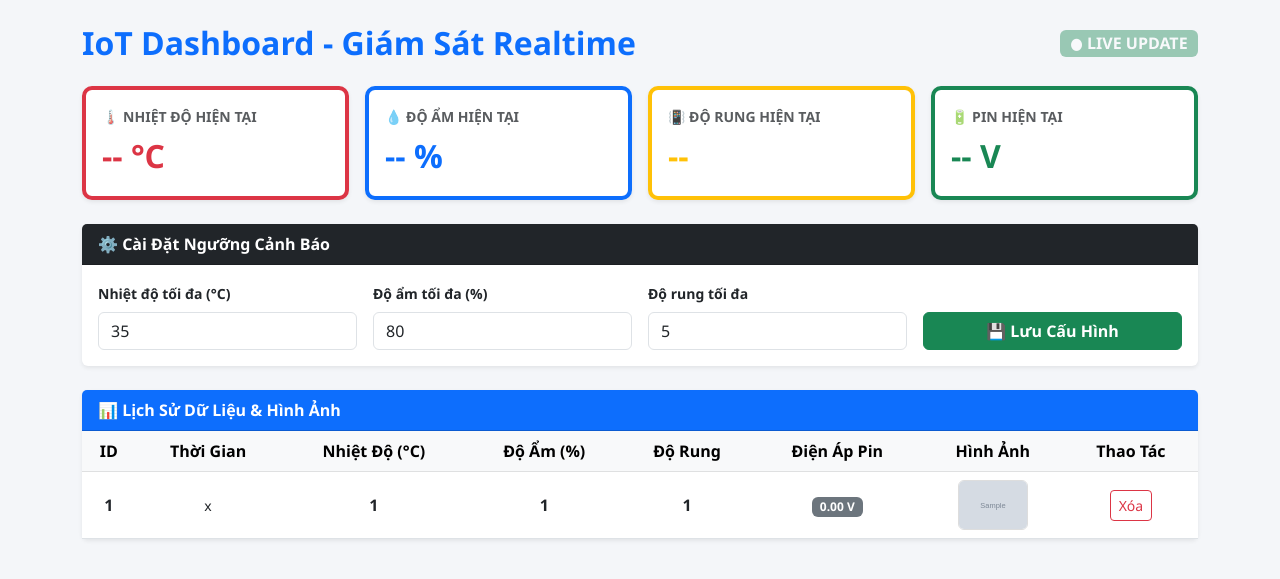
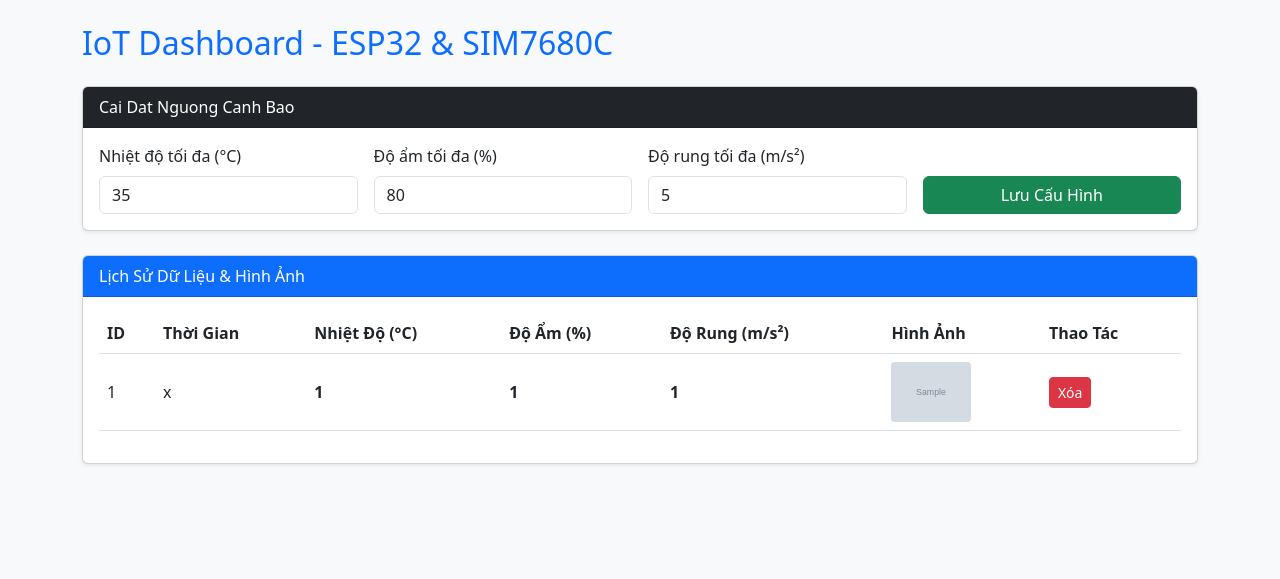
Before and after one commit to TuanHuynhiron/esp32-iot-backend, a Flask app: page / in a window 1280 px wide. Shown: the top 579 px of the page. Run offline with Flask 3, Linux system fonts and the light colour scheme; data comes from the database, SQL or seed files in the repository; tables that the repository leaves empty hold one stand-in row (values such as "Sample post"); grey boxes marked "Sample" are stand-in pictures.

Commit message:
Update index.html

```diff
--- a/esp32-render-backend/templates/index.html
+++ b/esp32-render-backend/templates/index.html
@@ -2,94 +2,53 @@
 <html lang="vi">
 <head>
     <meta charset="UTF-8">
-    <meta name="viewport" content="width=device-width, initial-scale=1.0">
-    <title>IoT Dashboard - Giám Sát Cảm Biến & SIM7680C</title>
+    <title>Giam Sat Ciem Tra IoT - SIM7680C</title>
     <link rel="stylesheet" href="https://cdn.jsdelivr.net/npm/bootstrap@5.3.0/dist/css/bootstrap.min.css">
     <style>
-        body { background-color: #f4f6f9; font-family: 'Segoe UI', Tahoma, Geneva, Verdana, sans-serif; }
-        .alert-row { background-color: #ffe6e6 !important; }
-        .img-thumb { width: 70px; height: 50px; object-fit: cover; border-radius: 6px; cursor: pointer; border: 1px solid #ddd; transition: transform 0.2s; }
-        .img-thumb:hover { transform: scale(1.1); }
-        .card-stat { border-radius: 10px; transition: transform 0.2s, box-shadow 0.2s; }
-        .card-stat:hover { transform: translateY(-3px); box-shadow: 0 6px 15px rgba(0,0,0,0.1); }
-        .stat-val { font-size: 2rem; font-weight: 700; margin-top: 5px; }
-        .live-badge { animation: pulse 1.5s infinite; }
-        @keyframes pulse { 0% { opacity: 1; } 50% { opacity: 0.4; } 100% { opacity: 1; } }
+        .alert-row { background-color: #ffcccc !important; }
+        .img-thumb { width: 80px; height: 60px; object-fit: cover; border-radius: 4px; cursor: pointer; }
     </style>
 </head>
-<body>
+<body class="bg-light">
 <div class="container py-4">
-    <div class="d-flex justify-content-between align-items-center mb-4">
-        <h2 class="text-primary fw-bold m-0">IoT Dashboard - Giám Sát Realtime</h2>
-        <span class="badge bg-success live-badge fs-6">● LIVE UPDATE</span>
-    </div>
+    <h2 class="mb-4 text-primary font-weight-bold">IoT Dashboard - ESP32 & SIM7680C</h2>
 
-    <!-- KHỐI HIỂN THỊ THÔNG SỐ TRỰC TUYẾN -->
-    <div class="row g-3 mb-4">
-        <div class="col-md-3">
-            <div class="card card-stat shadow-sm p-3 border-start border-danger border-4">
-                <div class="text-muted small fw-bold">🌡️ NHIỆT ĐỘ HIỆN TẠI</div>
-                <div class="stat-val text-danger" id="currTemp">-- °C</div>
-            </div>
-        </div>
-        <div class="col-md-3">
-            <div class="card card-stat shadow-sm p-3 border-start border-primary border-4">
-                <div class="text-muted small fw-bold">💧 ĐỘ ẨM HIỆN TẠI</div>
-                <div class="stat-val text-primary" id="currHum">-- %</div>
-            </div>
-        </div>
-        <div class="col-md-3">
-            <div class="card card-stat shadow-sm p-3 border-start border-warning border-4">
-                <div class="text-muted small fw-bold">📳 ĐỘ RUNG HIỆN TẠI</div>
-                <div class="stat-val text-warning" id="currVib">--</div>
-            </div>
-        </div>
-        <div class="col-md-3">
-            <div class="card card-stat shadow-sm p-3 border-start border-success border-4">
-                <div class="text-muted small fw-bold">🔋 PIN HIỆN TẠI</div>
-                <div class="stat-val text-success" id="currBat">-- V</div>
-            </div>
-        </div>
-    </div>
-
-    <!-- KHỐI CÀI ĐẶT NGƯỠNG CẢNH BÁO -->
-    <div class="card mb-4 shadow-sm border-0">
-        <div class="card-header bg-dark text-white fw-bold">⚙️ Cài Đặt Ngưỡng Cảnh Báo</div>
+    <!-- Khối nhập Ngưỡng cảnh báo -->
+    <div class="card mb-4 shadow-sm">
+        <div class="card-header bg-dark text-white font-weight-bold">Cai Dat Nguong Canh Bao</div>
         <div class="card-body">
             <form id="threshForm" class="row g-3">
                 <div class="col-md-3">
-                    <label class="form-label small fw-bold">Nhiệt độ tối đa (°C)</label>
+                    <label class="form-label">Nhiệt độ tối đa (°C)</label>
                     <input type="number" step="0.1" class="form-control" id="tempThresh">
                 </div>
                 <div class="col-md-3">
-                    <label class="form-label small fw-bold">Độ ẩm tối đa (%)</label>
+                    <label class="form-label">Độ ẩm tối đa (%)</label>
                     <input type="number" step="0.1" class="form-control" id="humThresh">
                 </div>
                 <div class="col-md-3">
-                    <label class="form-label small fw-bold">Độ rung tối đa</label>
+                    <label class="form-label">Độ rung tối đa (m/s²)</label>
                     <input type="number" step="0.1" class="form-control" id="vibThresh">
                 </div>
                 <div class="col-md-3 d-flex align-items-end">
-                    <button type="button" onclick="saveThresholds()" class="btn btn-success w-100 fw-bold">💾 Lưu Cấu Hình</button>
+                    <button type="button" onclick="saveThresholds()" class="btn btn-success w-100">Lưu Cấu Hình</button>
                 </div>
             </form>
         </div>
     </div>
 
-    <!-- BẢNG LỊCH SỬ DỮ LIỆU -->
-    <div class="card shadow-sm border-0">
-        <div class="card-header bg-primary text-white fw-bold">📊 Lịch Sử Dữ Liệu & Hình Ảnh</div>
-        <div class="card-body p-0">
-            <div class="table-responsive">
-                <table class="table table-hover align-middle mb-0 text-center">
-                    <thead class="table-light">
+    <!-- Bảng Dữ Liệu -->
+    <div class="card shadow-sm">
+        <div class="card-header bg-primary text-white font-weight-bold">Lịch Sử Dữ Liệu & Hình Ảnh</div>
+        <div class="card-body">
+            <table class="table table-hover align-middle">
+                <thead>
                     <tr>
                         <th>ID</th>
                         <th>Thời Gian</th>
                         <th>Nhiệt Độ (°C)</th>
                         <th>Độ Ẩm (%)</th>
-                            <th>Độ Rung</th>
-                            <th>Điện Áp Pin</th>
+                        <th>Độ Rung (m/s²)</th>
                         <th>Hình Ảnh</th>
                         <th>Thao Tác</th>
                     </tr>
@@ -99,60 +58,18 @@
         </div>
     </div>
 </div>
-</div>
 
-<!-- MODAL XEM ẢNH LỚN -->
-<div class="modal fade" id="imageModal" tabindex="-1" aria-hidden="true">
-  <div class="modal-dialog modal-dialog-centered modal-lg">
-    <div class="modal-content">
-      <div class="modal-header">
-        <h5 class="modal-title" id="imageModalTitle">Xem Ảnh Chi Tiết</h5>
-        <button type="button" class="btn-close" data-bs-dismiss="modal" aria-label="Close"></button>
-      </div>
-      <div class="modal-body text-center p-0">
-        <img id="modalImgPreview" src="" class="img-fluid rounded-bottom" style="max-height: 80vh;">
-      </div>
-    </div>
-  </div>
-</div>
-
-<script src="https://cdn.jsdelivr.net/npm/bootstrap@5.3.0/dist/js/bootstrap.bundle.min.js"></script>
 <script>
 let currentThresh = { temp: 35, hum: 80, vib: 5 };
-const imageModal = new bootstrap.Modal(document.getElementById('imageModal'));
-
-function showImageModal(imgSrc, title) {
-    document.getElementById('modalImgPreview').src = imgSrc;
-    document.getElementById('imageModalTitle').innerText = title || 'Xem Ảnh Chi Tiết';
-    imageModal.show();
-}
-
-function formatTime(timeStr) {
-    if (!timeStr) return '--';
-    let d = new Date(timeStr.replace(' ', 'T'));
-    if (isNaN(d.getTime())) return timeStr;
-    const pad = (n) => String(n).padStart(2, '0');
-    return `${pad(d.getDate())}/${pad(d.getMonth() + 1)}/${d.getFullYear()} ${pad(d.getHours())}:${pad(d.getMinutes())}:${pad(d.getSeconds())}`;
-}
 
 async function loadData() {
-    try {
     const res = await fetch('/api/data');
     const json = await res.json();
+    currentThresh = json.thresholds;
 
-        currentThresh = json.thresholds;
-        if (document.activeElement !== document.getElementById('tempThresh')) {
     document.getElementById('tempThresh').value = currentThresh.temp;
     document.getElementById('humThresh').value = currentThresh.hum;
     document.getElementById('vibThresh').value = currentThresh.vib;
-        }
-
-        if (json.current) {
-            document.getElementById('currTemp').innerText = (json.current.temp || 0).toFixed(1) + ' °C';
-            document.getElementById('currHum').innerText = (json.current.hum || 0).toFixed(1) + ' %';
-            document.getElementById('currVib').innerText = json.current.vib || 0;
-            document.getElementById('currBat').innerText = (json.current.battery || 0).toFixed(2) + ' V';
-        }
 
     const tbody = document.getElementById('dataTable');
     tbody.innerHTML = '';
@@ -162,29 +79,21 @@
         const tr = document.createElement('tr');
         if (isAlert) tr.classList.add('alert-row');
 
-            // Xử lý tạo URL ảnh sạch chuẩn mực
-            let imgTag = '<span class="text-muted small">Không có</span>';
-            if (row.img_path && row.img_path.trim() !== "") {
-                const cleanFileName = row.img_path.split('/').pop();
-                const fullImgUrl = `/static/uploads/${cleanFileName}`;
-                imgTag = `<img src="${fullImgUrl}" class="img-thumb" onclick="showImageModal('${fullImgUrl}', 'Ảnh ID #${row.id} - ${formatTime(row.timestamp)}')">`;
-            }
+        const imgTag = row.img_path
+            ? `<a href="/static/uploads/${row.img_path}" target="_blank"><img src="/static/uploads/${row.img_path}" class="img-thumb"></a>`
+            : '<span class="text-muted">Không có</span>';
 
         tr.innerHTML = `
-                <td><b>${row.id}</b></td>
-                <td class="small">${formatTime(row.timestamp)}</td>
-                <td><b class="${row.temp > currentThresh.temp ? 'text-danger' : ''}">${row.temp}</b></td>
-                <td><b class="${row.hum > currentThresh.hum ? 'text-primary' : ''}">${row.hum}</b></td>
-                <td><b class="${row.vib > currentThresh.vib ? 'text-warning' : ''}">${row.vib}</b></td>
-                <td><span class="badge bg-secondary">${(row.battery || 0).toFixed(2)} V</span></td>
+            <td>${row.id}</td>
+            <td>${row.timestamp}</td>
+            <td><b>${row.temp}</b></td>
+            <td><b>${row.hum}</b></td>
+            <td><b>${row.vib}</b></td>
             <td>${imgTag}</td>
-                <td><button class="btn btn-sm btn-outline-danger" onclick="deleteRecord(${row.id})">Xóa</button></td>
+            <td><button class="btn btn-sm btn-danger" onclick="deleteRecord(${row.id})">Xóa</button></td>
         `;
         tbody.appendChild(tr);
     });
-    } catch (e) {
-        console.error("Lỗi khi tải dữ liệu:", e);
-    }
 }
 
 async function saveThresholds() {
@@ -197,12 +106,12 @@
         headers: {'Content-Type': 'application/json'},
         body: JSON.stringify({ temp, hum, vib })
     });
-    alert('Đã cập nhật ngưỡng cảnh báo thành công!');
+    alert('Đã cập nhật ngưỡng cảnh báo!');
     loadData();
 }
 
 async function deleteRecord(id) {
-    if (confirm(`Bạn có chắc chắn muốn xóa bản ghi ID #${id}?`)) {
+    if (confirm('Bạn có chắc chắn muốn xóa mốc dữ liệu này?')) {
         await fetch(`/api/delete/${id}`, { method: 'DELETE' });
         loadData();
     }
```
Lines whose indentation alone changed are shown as unchanged.
